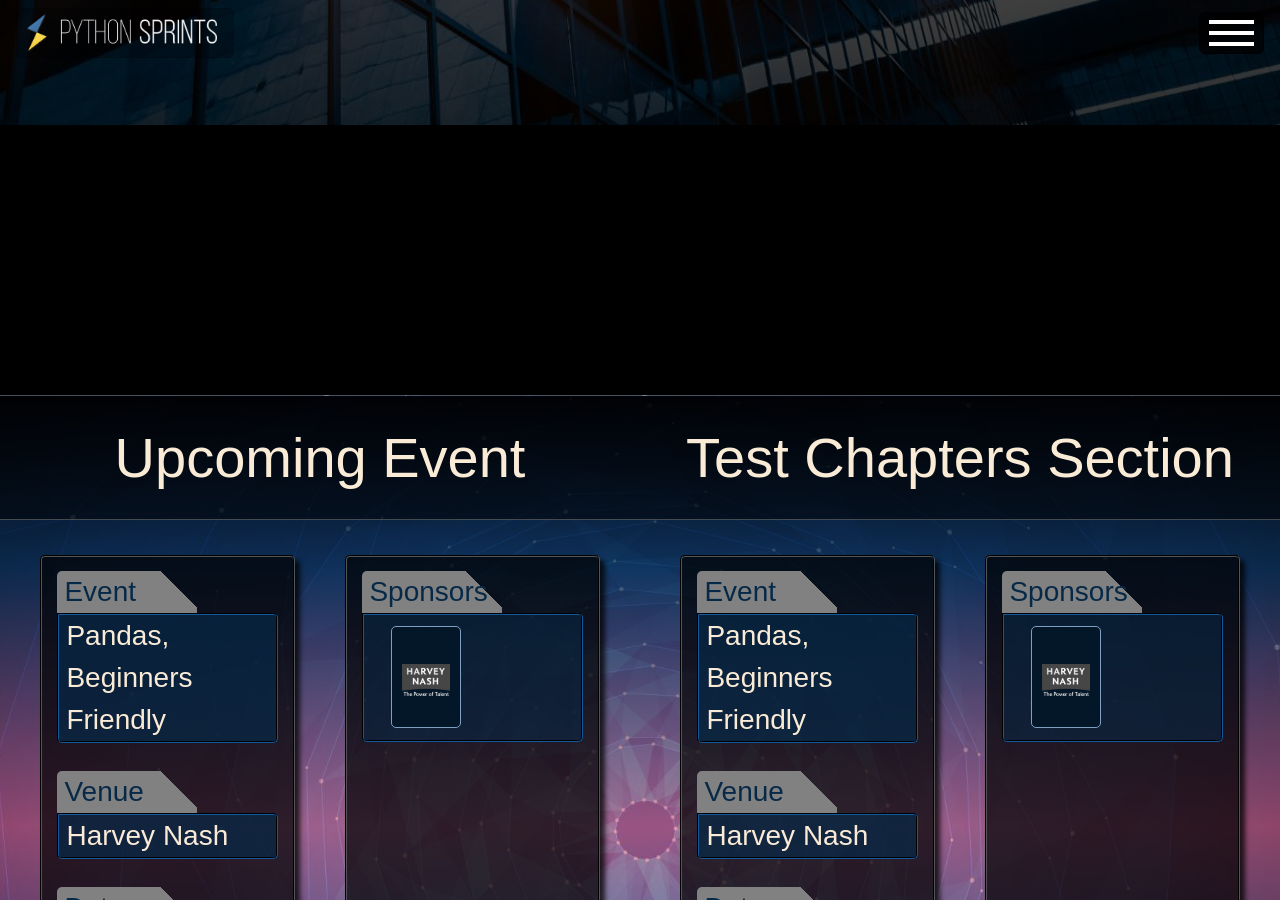
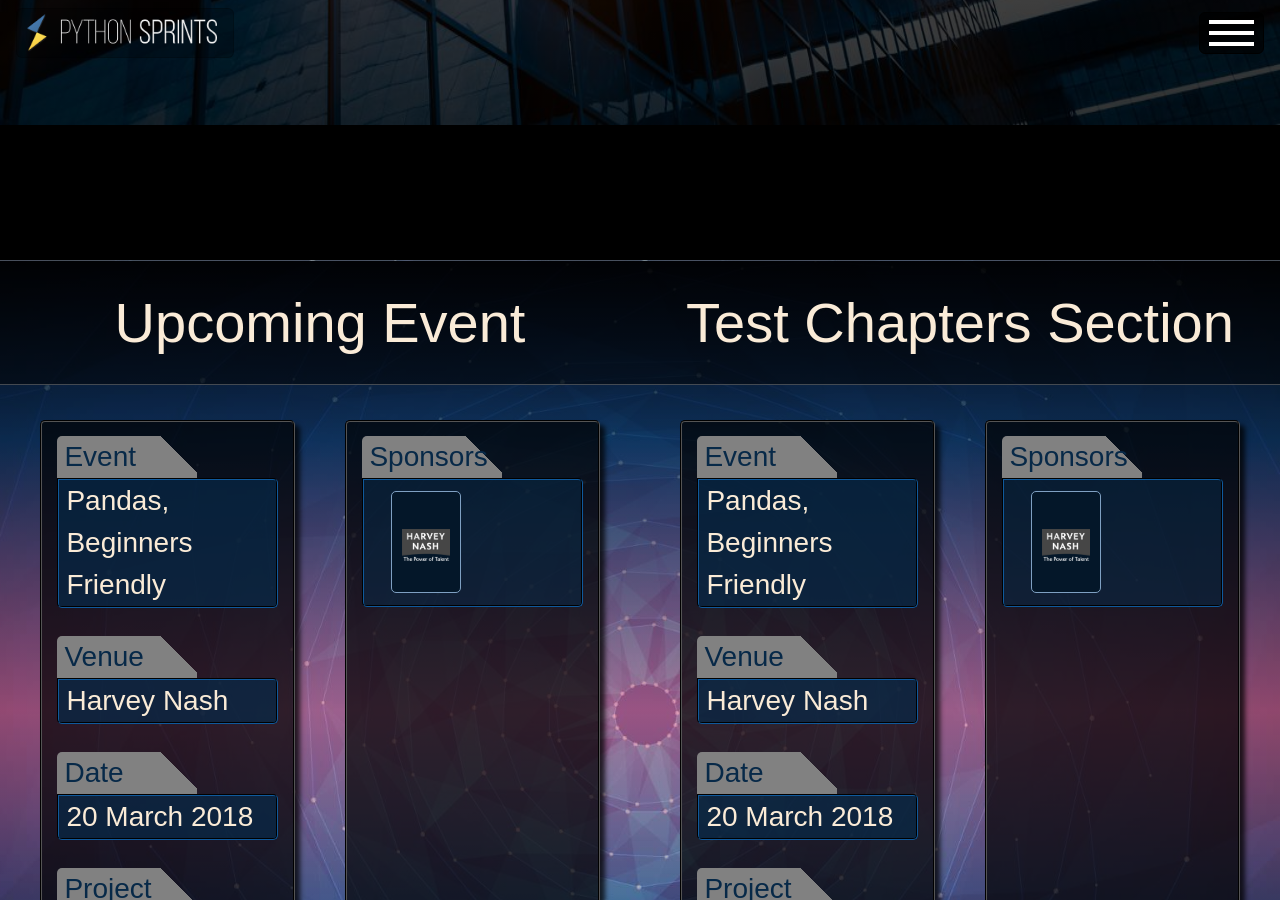
Before and after one commit to python-sprints/python-sprints.github.io, a Jekyll site: the page built from index.html, in a window 1280 px wide and 900 px high, scrolled down 777 px. Built offline with Jekyll 4.4.1, drawn with Linux system fonts in a browser that asks for light colours; nearby versions of some CDN libraries; some web fonts are replaced.

Commit message:
Adjusted distance from the title photo and events / chapters section size.

```diff
--- a/_sass/style.scss
+++ b/_sass/style.scss
@@ -303,18 +303,18 @@
   border-top: rgba(129, 129, 129, 0.51) 1px solid;
 
   //border-top: rgba(7, 41, 72, 0.71) 1px solid;
-  min-height: 50vh;
+  min-height: 100vh;
 }
 
 .background {
-  height: 30vh;
+  height: 15vh;
   background-color: black;
 }
 
 .upcoming {
   //margin-left: 2%;
   //margin-right: 2%;
-  max-height: 100vh;
+  height: 100vh;
 }
 
 @media (min-width: 768px) {
```
